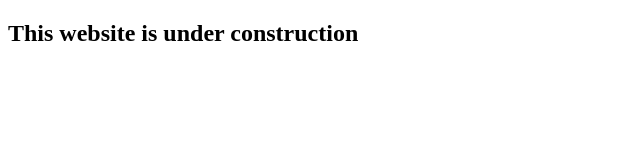
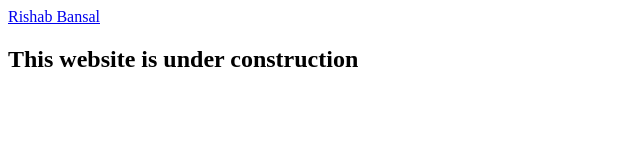
Before and after one commit to rishab-bansal/In-site, a plain HTML site: page index.html in a window 1280 px wide. Shown: the whole page, without its empty margins (0-640 px from the left). Drawn offline with Linux system fonts and the light colour scheme.

Commit message:
Changed Navbar

```diff
--- a/index.html
+++ b/index.html
@@ -14,7 +14,7 @@
         <nav class="navbar bg-body-tertiary">
           <div class="container">
                 <a class="navbar-brand" href="/">
-                  <i class="fa-solid fa-chevron-right"></i>
+                  Rishab Bansal
                 </a>
           </div>
         </nav>
```
